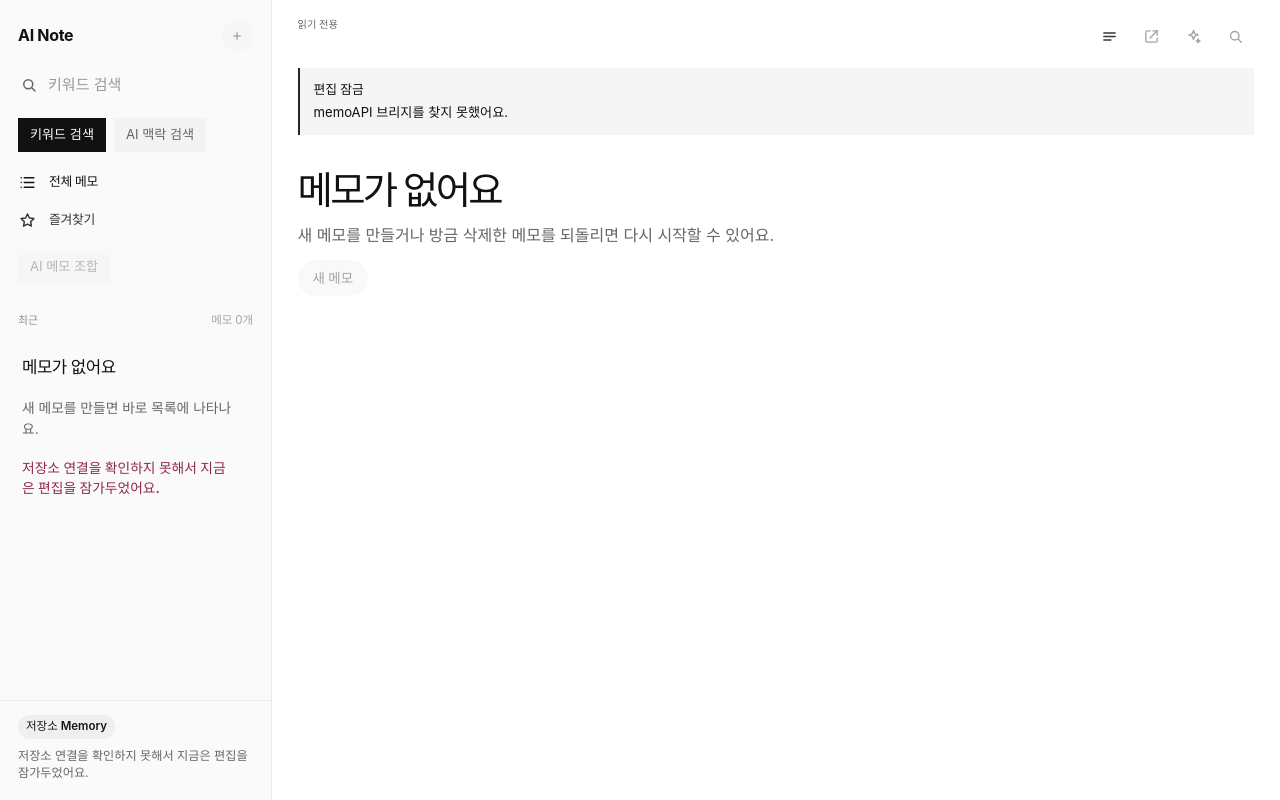
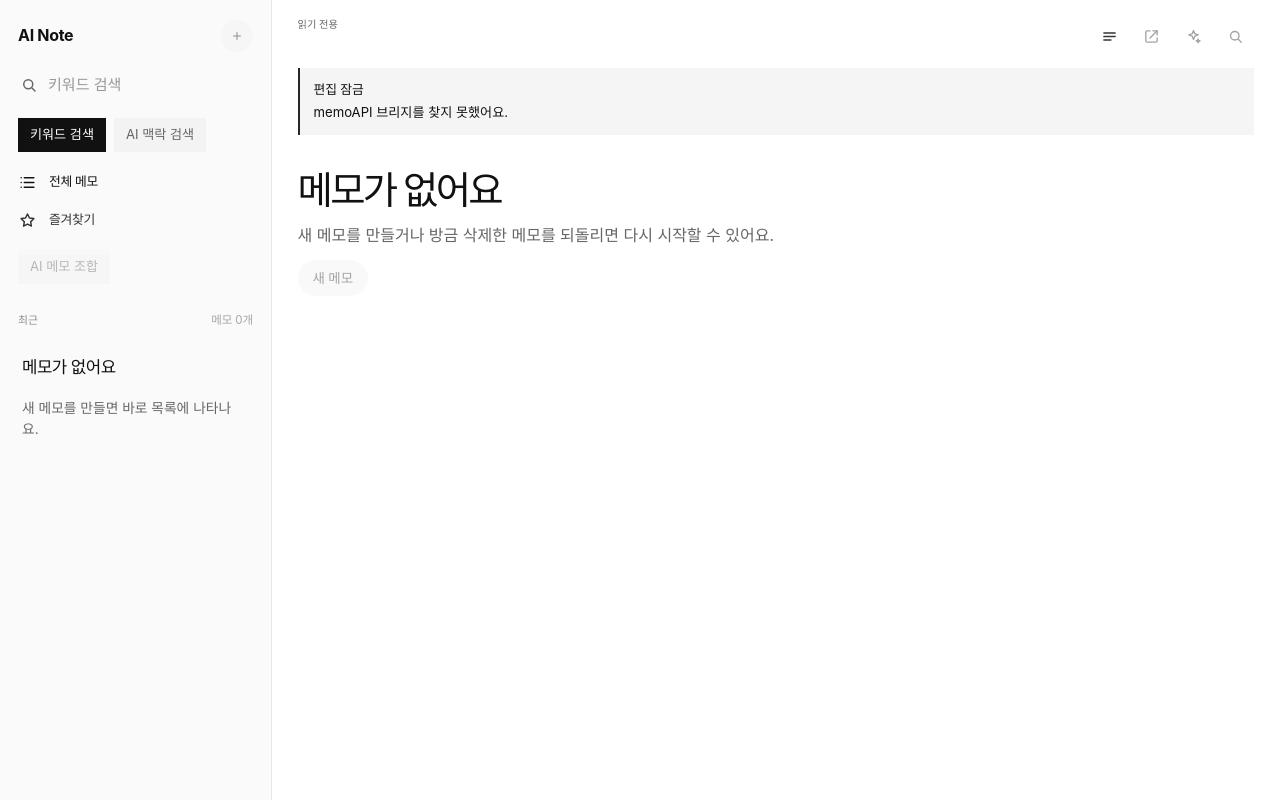
Before and after one commit to yeo-li/ai-note, a React (Vite) app in the folder apps/desktop/: page / in a window 1280 px wide. Built offline with nearby package versions, Linux system fonts and the light colour scheme.

Commit message:
저장소 안내를 JSON fallback에만 노출
Ultraworked with [Sisyphus](https://github.com/code-yeongyu/oh-my-openagent)

Co-authored-by: Sisyphus <clio-agent@sisyphuslabs.ai>

```diff
--- a/apps/desktop/src/App.tsx
+++ b/apps/desktop/src/App.tsx
@@ -1202,6 +1202,7 @@ function App() {
     ? `저장소 ${storageKindLabel}`
     : "저장소 확인 중";
   const storageStatusSummary = getStorageStatusSummary(storageHealth);
+  const shouldShowStorageNotice = storageHealth?.storeKind === "json";
   const storageBadgeClassName = [
     "storage-status-badge",
     storageHealth ? `is-${storageHealth.storeKind}` : "is-loading",
@@ -2869,7 +2870,7 @@ function App() {
                       ? "메모 오른쪽 위 별 버튼을 누르면 즐겨찾기 목록에 모아볼 수 있어요."
                       : "다른 검색어를 입력하거나 검색을 해제해 주세요."}
                 </p>
-                {storageStatusSummary ? (
+                {shouldShowStorageNotice && storageStatusSummary ? (
                   <p
                     className={`sidebar-empty-status${storageHealth?.ready ? "" : " is-warning"}`}
                     data-testid="sidebar-storage-summary"
@@ -2880,12 +2881,14 @@ function App() {
               </section>
             ) : null}
 
-            <footer className="sidebar-foot">
-              <span className={`${storageBadgeClassName} sidebar-foot-badge`} data-testid="storage-status-badge">
-                {storageBadgeLabel}
-              </span>
-              {storageStatusSummary ? <p>{storageStatusSummary}</p> : <p>모든 메모는 로컬 저장소에 바로 반영돼요.</p>}
-            </footer>
+            {shouldShowStorageNotice ? (
+              <footer className="sidebar-foot" data-testid="storage-notice">
+                <span className={`${storageBadgeClassName} sidebar-foot-badge`} data-testid="storage-status-badge">
+                  {storageBadgeLabel}
+                </span>
+                {storageStatusSummary ? <p>{storageStatusSummary}</p> : <p>모든 메모는 로컬 저장소에 바로 반영돼요.</p>}
+              </footer>
+            ) : null}
 
           </aside>
 
```
